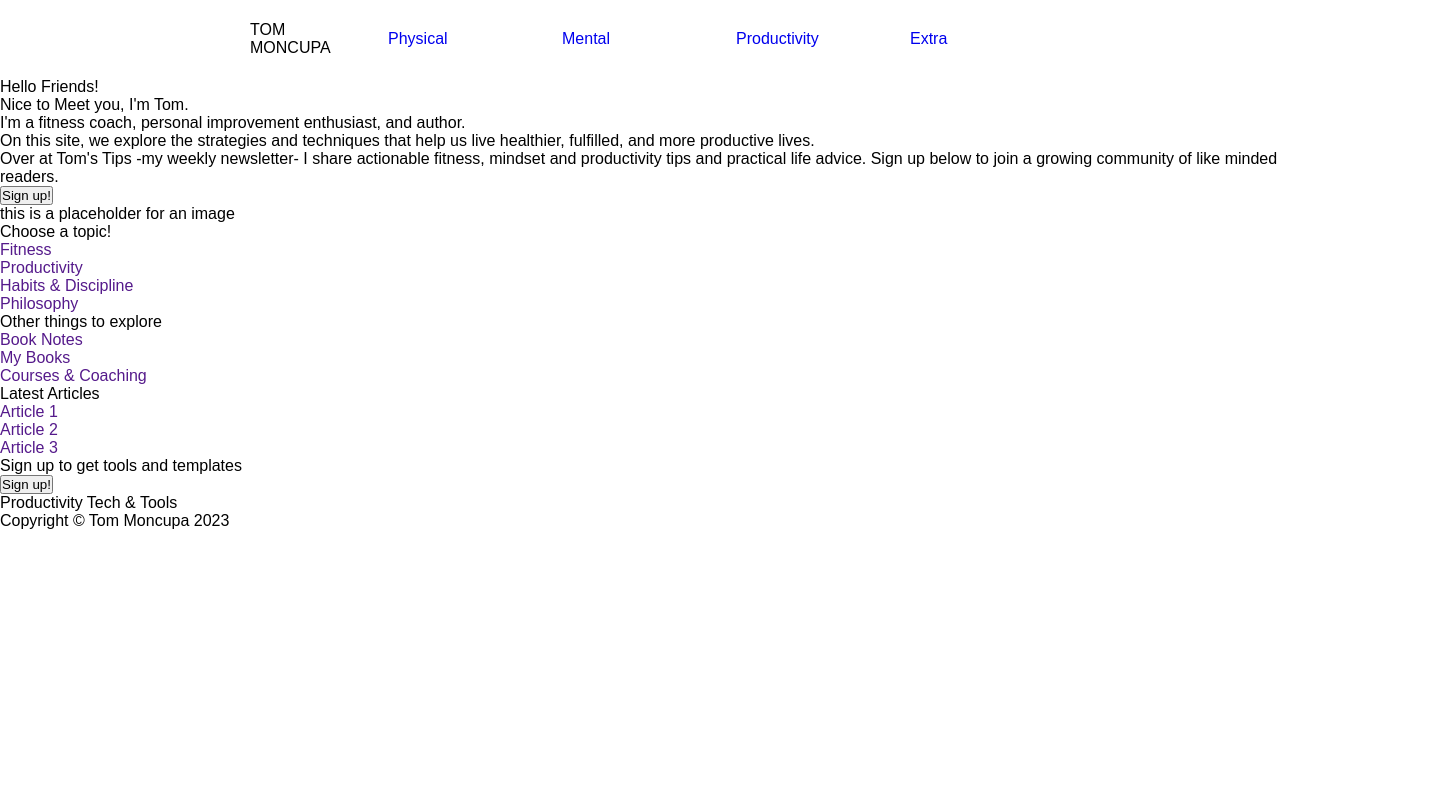
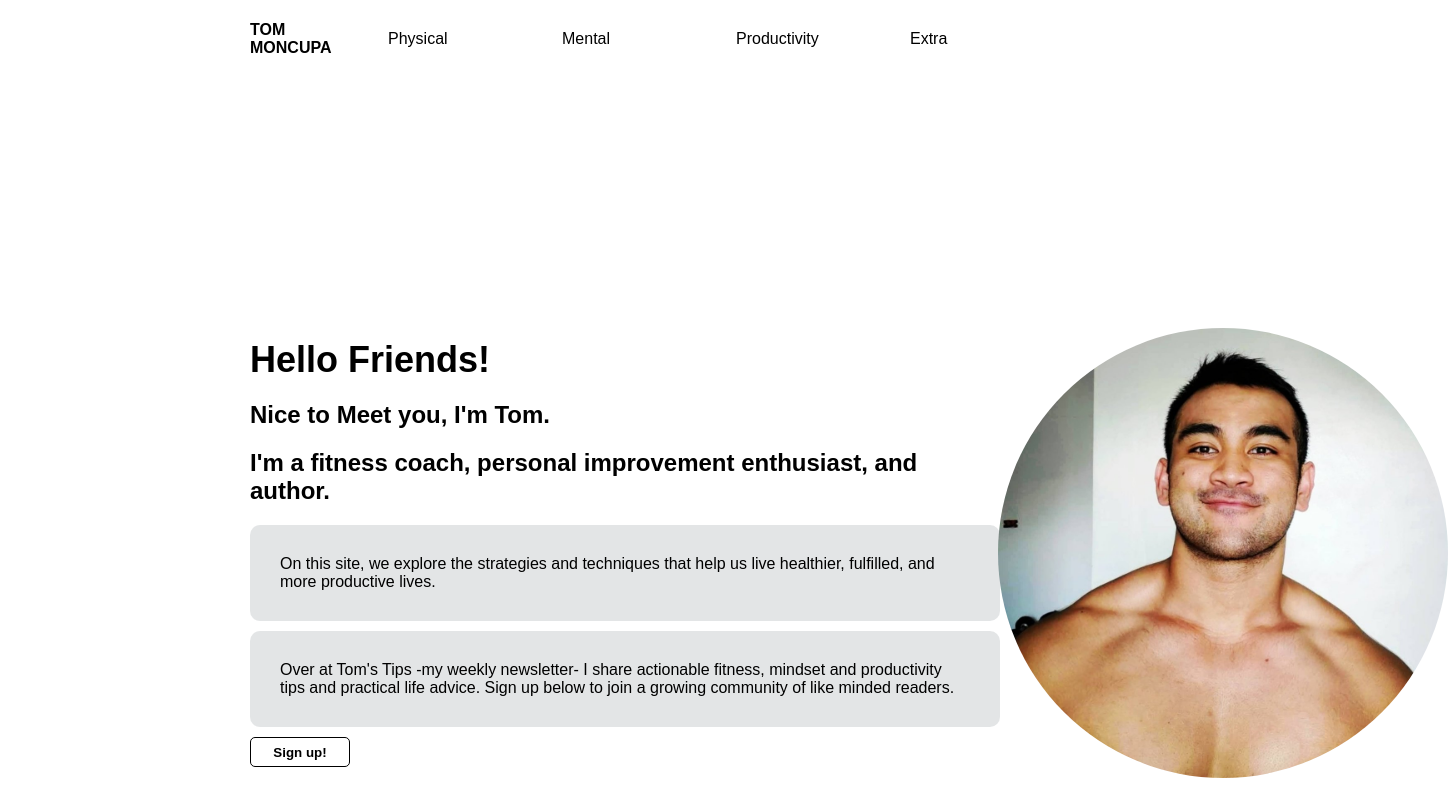
Before and after one commit to Jay-Deeee/tom-website, a plain HTML site: page index.html in a window 1280 px wide. Shown: the top 800 px of the page, 1448 px wide, since content can reach past the window. Drawn offline with Linux system fonts and the light colour scheme.

Commit message:
Add css for hero

```diff
--- a/index.html
+++ b/index.html
@@ -67,7 +67,7 @@
                     <div class="info-box">Over at Tom's Tips -my weekly newsletter- I share actionable fitness, mindset and productivity tips and practical life advice. Sign up below to join a growing community of like minded readers.</div>
                     <button class="sign-up">Sign up!</button>
                 </div>
-                <div class="hero-img">this is a placeholder for an image</div>
+                <img class="hero-img" src="./img/header-img.jpg" alt="Tom's Profile Picture">
             </div>
         </div>
 
--- a/styles.css
+++ b/styles.css
@@ -13,10 +13,25 @@ body {
 
 a {
     text-decoration: none;
+    color: #000000;
 }
 
 li {
     list-style: none;
+}
+
+button {
+    color: #000000;
+    background: transparent;
+    font-weight: 700;
+    height: 30px;
+    width: 100px;
+    border: 1px solid #000000;
+    border-radius: 5px;
+}
+
+.logo-text {
+    font-weight: 900;
 }
 
 .sub-menu {
@@ -70,3 +85,45 @@ li {
     margin: 15px;
     padding: 15px;
 }
+
+.hero-info {
+    display: flex;
+    justify-content: space-between;
+    align-items: center;
+    padding: 250px;
+    gap: 48px;
+}
+
+.left {
+    width: 700px;
+}
+
+.hero-title {
+    font-size: 36px;
+    font-weight: 900;
+    margin-bottom: 20px;
+}
+
+.hero-subtext {
+    font-size: 24px;
+    font-weight: 700;
+    margin-bottom: 20px;
+}
+
+.info-box {
+    display: flex;
+    background-color: #6d747d30;
+    justify-content: center;
+    align-items: center;
+    border: 0;
+    width: 750px;
+    height: auto;
+    margin-bottom: 10px;
+    padding: 30px 30px;
+    border-radius: 10px;
+}
+
+.hero-img {
+    height: 450px;
+    border-radius: 360px;
+}
```
Also changed, not shown: img/header-img.jpg (added).
